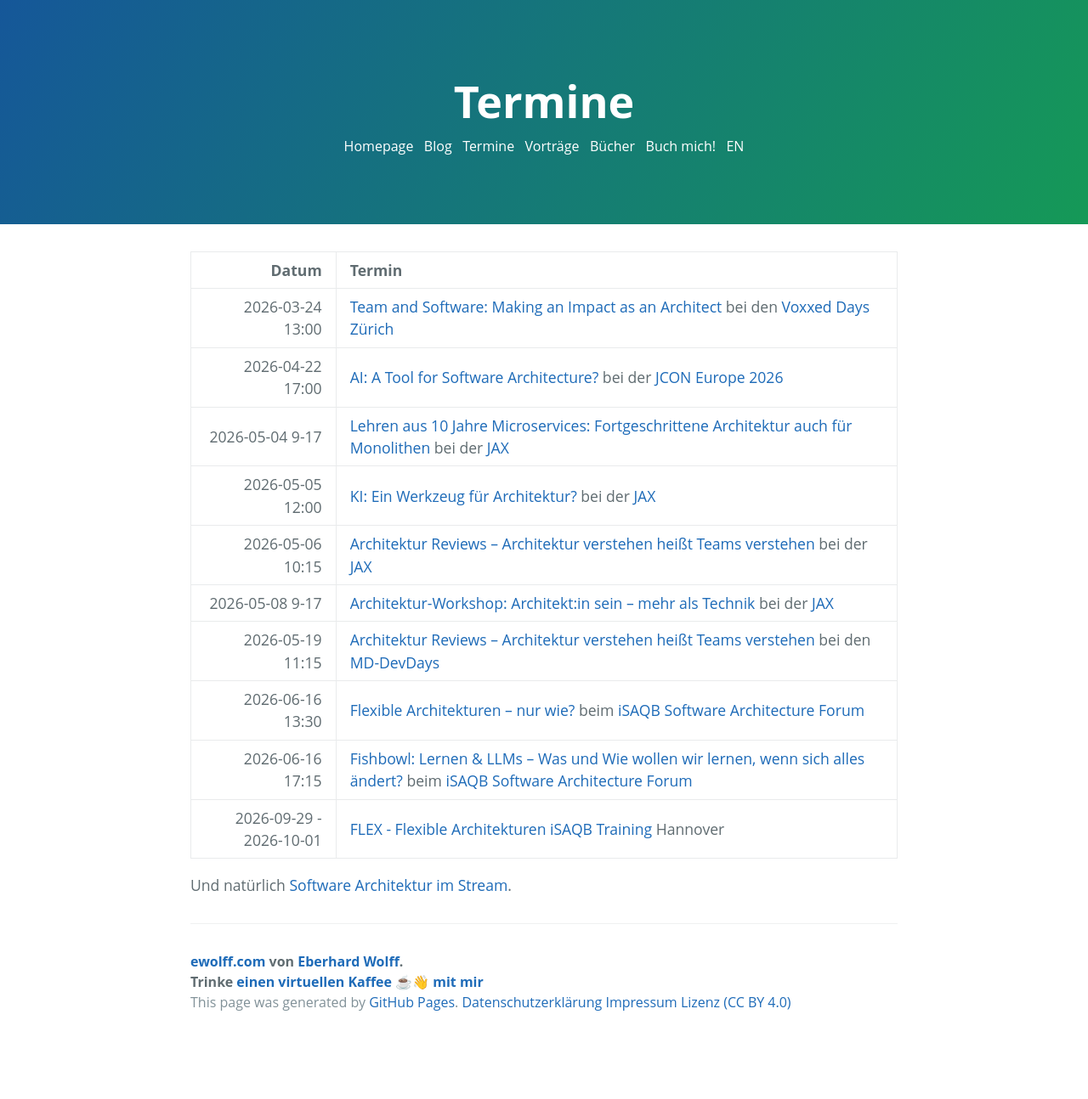
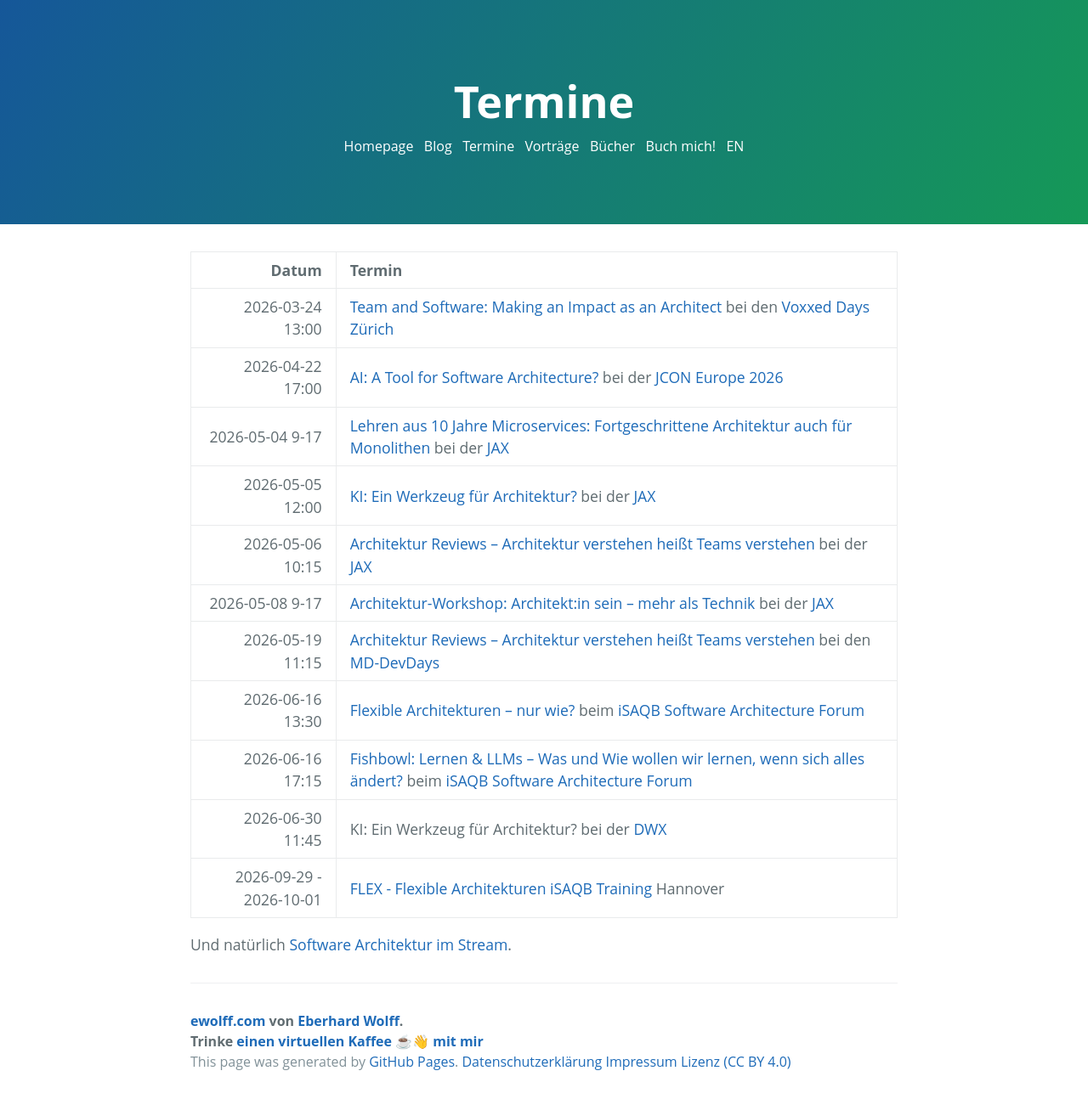
Before and after one commit to ewolff/ewolff.com, a Jekyll site: the page built from termine.md, in a window 1280 px wide. Shown: the whole page at 85% size. Built offline with Jekyll 4.4.1, drawn with Linux system fonts in a browser that asks for light colours; before the commit the page ends 1224 px from its top, so only the background shows below that.

Commit message:
DWX hinzugefügt

```diff
--- a/termine.md
+++ b/termine.md
@@ -14,6 +14,7 @@
 | 2026-05-19 11:15 | [Architektur Reviews – Architektur verstehen heißt Teams verstehen](https://www.md-devdays.de/act-details/1000817) bei den [MD-DevDays](https://www.md-devdays.de/) |
 | 2026-06-16 13:30 | [Flexible Architekturen – nur wie?](https://conferences.isaqb.org/software-architecture-forum/session/flexible-architekturen-nur-wie/) beim [iSAQB Software Architecture Forum](https://conferences.isaqb.org/software-architecture-forum/) |
 | 2026-06-16 17:15 | [Fishbowl: Lernen & LLMs – Was und Wie wollen wir lernen, wenn sich alles ändert?](https://conferences.isaqb.org/software-architecture-forum/session/fish-bowl/) beim [iSAQB Software Architecture Forum](https://conferences.isaqb.org/software-architecture-forum/) |
+| 2026-06-30 11:45 | KI: Ein Werkzeug für Architektur? bei der [DWX](https://www.developer-world.de/dwx/dwx-programm) |
 |  2026-09-29 - 2026-10-01 | [FLEX - Flexible Architekturen iSAQB Training](https://www.socreatory.com/de/trainings/flex) Hannover                                              |
 
 Und natürlich [Software Architektur im
```
Also changed, not shown: schedule.md (+1 -0 lines).
